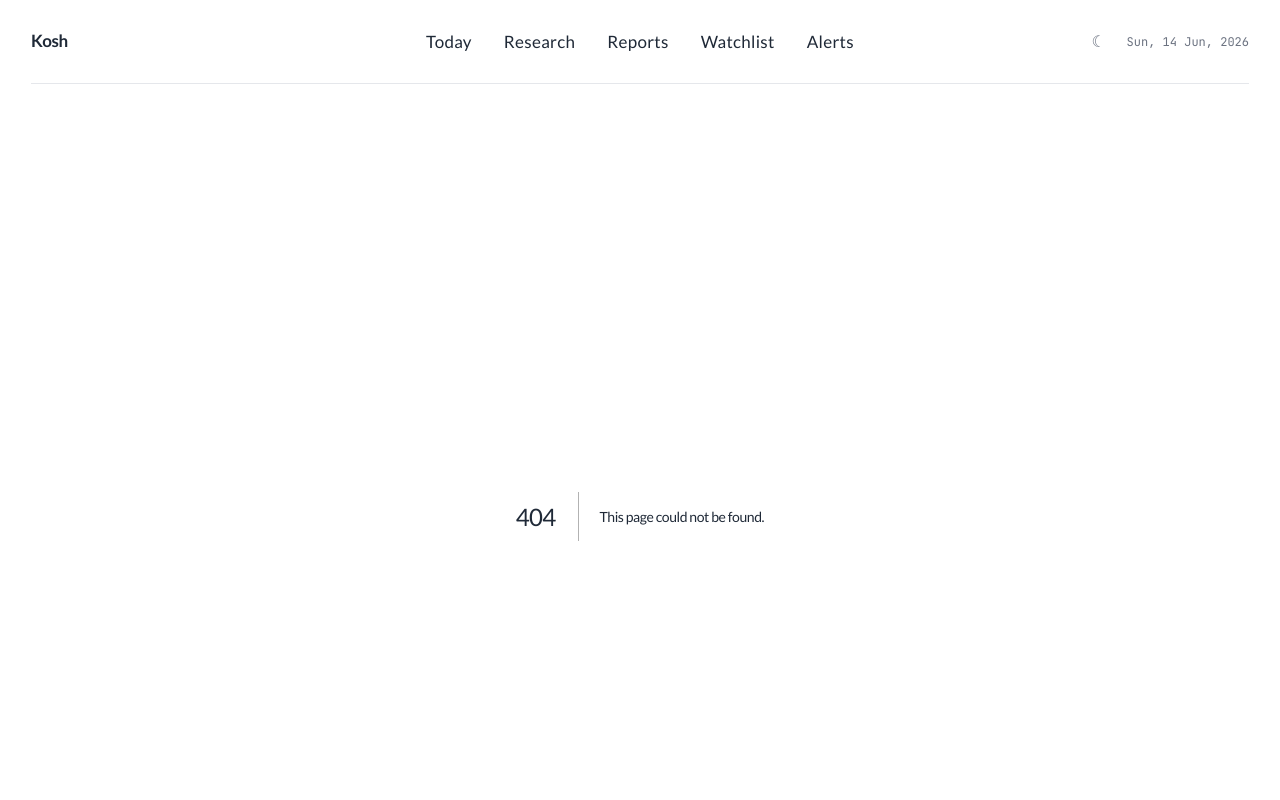
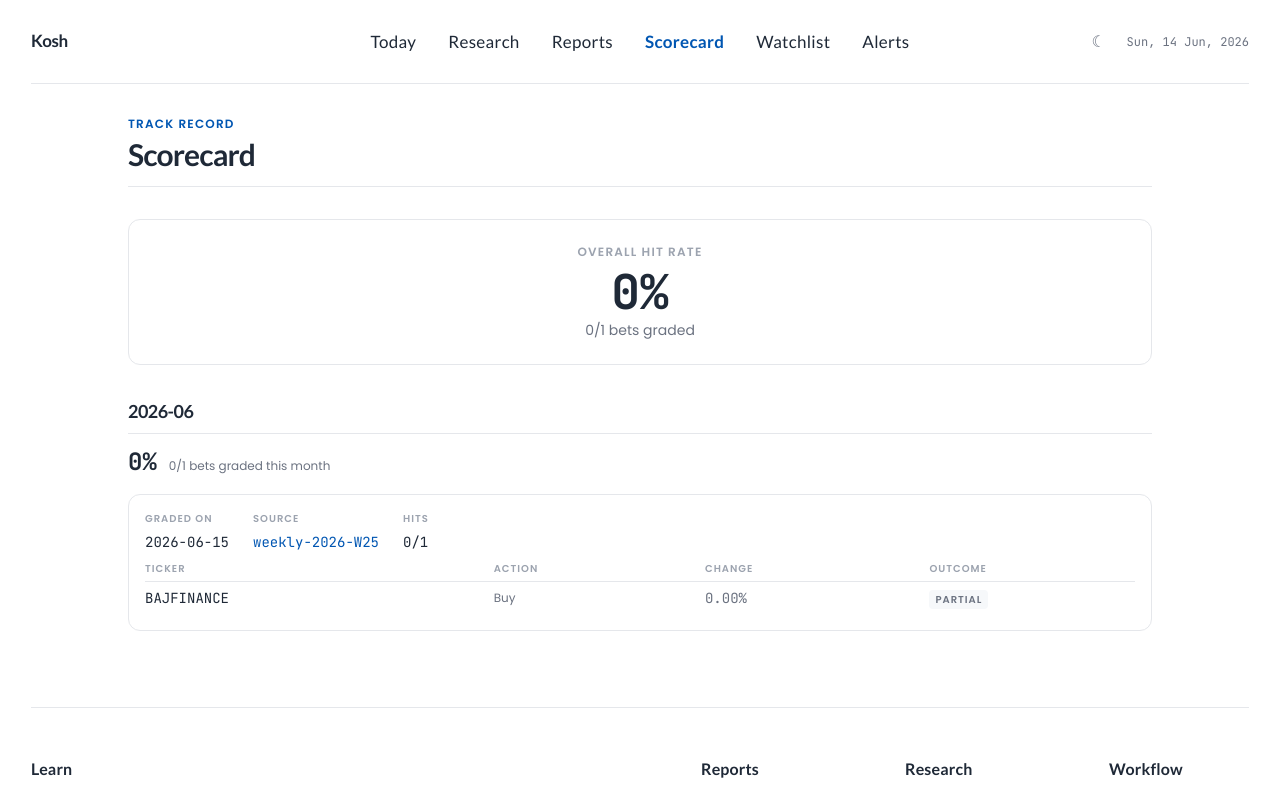
Before and after one commit to ahampriyanshu/kosh, a Next.js app: page /scorecard in a window 1280 px wide. Before the commit this address had no page. Shown: the top 800 px of the page. Built offline with nearby package versions, Linux system fonts and the light colour scheme.

Commit message:
feat: scorecard page rendering the performance ledger

```diff
--- /dev/null
+++ b/src/app/scorecard/page.tsx
@@ -0,0 +1,148 @@
+import { readAllLedgers } from '../../lib/reports';
+import type { Ledger, LedgerEntry, GradedBet } from '../../../lib/schemas';
+import { Pct, Section, ticker } from '../../components/market/Figure';
+
+// Outcome badge colors via CSS vars
+function OutcomeBadge({ outcome }: { outcome: GradedBet['outcome'] }) {
+  const styles: Record<GradedBet['outcome'], { bg: string; text: string; label: string }> = {
+    hit:     { bg: 'var(--color-bullish-bg)', text: 'var(--color-bullish)', label: 'Hit' },
+    miss:    { bg: 'var(--color-bearish-bg)', text: 'var(--color-bearish)', label: 'Miss' },
+    partial: { bg: 'var(--color-neutral-bg)', text: 'var(--color-neutral)',  label: 'Partial' },
+  };
+  const s = styles[outcome];
+  return (
+    <span
+      className="font-sans text-[10px] font-semibold uppercase tracking-widest px-1.5 py-0.5 rounded"
+      style={{ background: s.bg, color: s.text }}
+    >
+      {s.label}
+    </span>
+  );
+}
+
+function EntryBetsTable({ bets }: { bets: GradedBet[] }) {
+  if (bets.length === 0) return null;
+  return (
+    <table className="w-full text-sm mt-2">
+      <thead>
+        <tr className="border-b border-[var(--color-hairline)] text-left">
+          <th className="font-sans text-[10px] font-semibold uppercase tracking-widest text-[var(--color-faint)] pb-1 pr-4">Ticker</th>
+          <th className="font-sans text-[10px] font-semibold uppercase tracking-widest text-[var(--color-faint)] pb-1 pr-4">Action</th>
+          <th className="font-sans text-[10px] font-semibold uppercase tracking-widest text-[var(--color-faint)] pb-1 pr-4">Change</th>
+          <th className="font-sans text-[10px] font-semibold uppercase tracking-widest text-[var(--color-faint)] pb-1">Outcome</th>
+        </tr>
+      </thead>
+      <tbody className="divide-y divide-[var(--color-hairline)]">
+        {bets.map((bet, i) => (
+          <tr key={i}>
+            <td className="font-mono text-[var(--color-ink)] py-1.5 pr-4">{ticker(bet.ticker)}</td>
+            <td className="font-sans text-xs text-[var(--color-muted)] py-1.5 pr-4 capitalize">{bet.action}</td>
+            <td className="py-1.5 pr-4"><Pct value={bet.changePct} /></td>
+            <td className="py-1.5"><OutcomeBadge outcome={bet.outcome} /></td>
+          </tr>
+        ))}
+      </tbody>
+    </table>
+  );
+}
+
+function LedgerEntryRow({ entry }: { entry: LedgerEntry }) {
+  return (
+    <div className="border border-[var(--color-hairline)] rounded-lg bg-[var(--color-surface)] p-4 mb-3">
+      <div className="flex items-baseline gap-6 mb-2">
+        <div>
+          <p className="font-sans text-[10px] font-semibold uppercase tracking-widest text-[var(--color-faint)] mb-0.5">Graded On</p>
+          <span className="font-mono text-sm text-[var(--color-ink)]">{entry.gradedOn}</span>
+        </div>
+        <div>
+          <p className="font-sans text-[10px] font-semibold uppercase tracking-widest text-[var(--color-faint)] mb-0.5">Source</p>
+          <a
+            href={`/reports/recap/${entry.gradedOn}`}
+            className="font-mono text-sm text-[var(--color-brand)] hover:underline"
+          >
+            {entry.sourceReportId}
+          </a>
+        </div>
+        <div>
+          <p className="font-sans text-[10px] font-semibold uppercase tracking-widest text-[var(--color-faint)] mb-0.5">Hits</p>
+          <span className="font-mono text-sm text-[var(--color-ink)]">{entry.hits}/{entry.total}</span>
+        </div>
+      </div>
+      <EntryBetsTable bets={entry.bets} />
+    </div>
+  );
+}
+
+function MonthHitRate({ entries }: { entries: LedgerEntry[] }) {
+  const hits = entries.reduce((s, e) => s + e.hits, 0);
+  const total = entries.reduce((s, e) => s + e.total, 0);
+  const pct = total ? Math.round((hits / total) * 100) : 0;
+  return (
+    <div className="flex items-baseline gap-3 mb-4">
+      <span className="font-mono text-2xl font-bold text-[var(--color-ink)]">{pct}%</span>
+      <span className="font-sans text-xs text-[var(--color-muted)]">{hits}/{total} bets graded this month</span>
+    </div>
+  );
+}
+
+export default async function ScorecardPage() {
+  const ledgers: Ledger[] = await readAllLedgers();
+
+  // Compute overall hit-rate
+  const allEntries = ledgers.flatMap((l) => l.entries);
+  const totalHits = allEntries.reduce((s, e) => s + e.hits, 0);
+  const totalBets = allEntries.reduce((s, e) => s + e.total, 0);
+  const overallPct = totalBets ? Math.round((totalHits / totalBets) * 100) : 0;
+
+  return (
+    <div>
+      {/* Page header */}
+      <div className="mb-8">
+        <p className="font-sans text-xs font-semibold uppercase tracking-widest text-[var(--color-brand)] mb-1">
+          Track record
+        </p>
+        <h1 className="font-display text-3xl font-black text-[var(--color-ink)] leading-tight">
+          Scorecard
+        </h1>
+        <div className="mt-3 h-px bg-[var(--color-hairline)]" />
+      </div>
+
+      {/* Overall hit-rate */}
+      <div className="border border-[var(--color-hairline)] rounded-lg bg-[var(--color-surface)] p-6 mb-8 text-center">
+        <p className="font-sans text-xs font-semibold uppercase tracking-widest text-[var(--color-faint)] mb-2">
+          Overall Hit Rate
+        </p>
+        <p className="font-mono text-5xl font-bold text-[var(--color-ink)] mb-1">
+          {overallPct}%
+        </p>
+        <p className="font-sans text-sm text-[var(--color-muted)]">
+          {totalHits}/{totalBets} bets graded
+        </p>
+      </div>
+
+      {/* Empty state */}
+      {ledgers.length === 0 ? (
+        <div className="py-16 text-center border border-dashed border-[var(--color-hairline)] rounded-xl">
+          <p className="font-display text-xl text-[var(--color-faint)]">
+            No graded calls yet — the first Saturday recap will populate this.
+          </p>
+        </div>
+      ) : (
+        <div>
+          {ledgers.map((ledger) => (
+            <Section key={ledger.month} title={ledger.month}>
+              <MonthHitRate entries={ledger.entries} />
+              {ledger.entries.length === 0 ? (
+                <p className="font-sans text-sm text-[var(--color-faint)]">No entries this month.</p>
+              ) : (
+                ledger.entries.map((entry, i) => (
+                  <LedgerEntryRow key={i} entry={entry} />
+                ))
+              )}
+            </Section>
+          ))}
+        </div>
+      )}
+    </div>
+  );
+}
--- a/src/components/NavBar.tsx
+++ b/src/components/NavBar.tsx
@@ -7,6 +7,7 @@ const NAV_ITEMS = [
   { href: '/', label: 'Today' },
   { href: '/research', label: 'Research' },
   { href: '/reports', label: 'Reports' },
+  { href: '/scorecard', label: 'Scorecard' },
   { href: '/watchlist', label: 'Watchlist' },
   { href: '/alerts', label: 'Alerts' },
 ];
```
